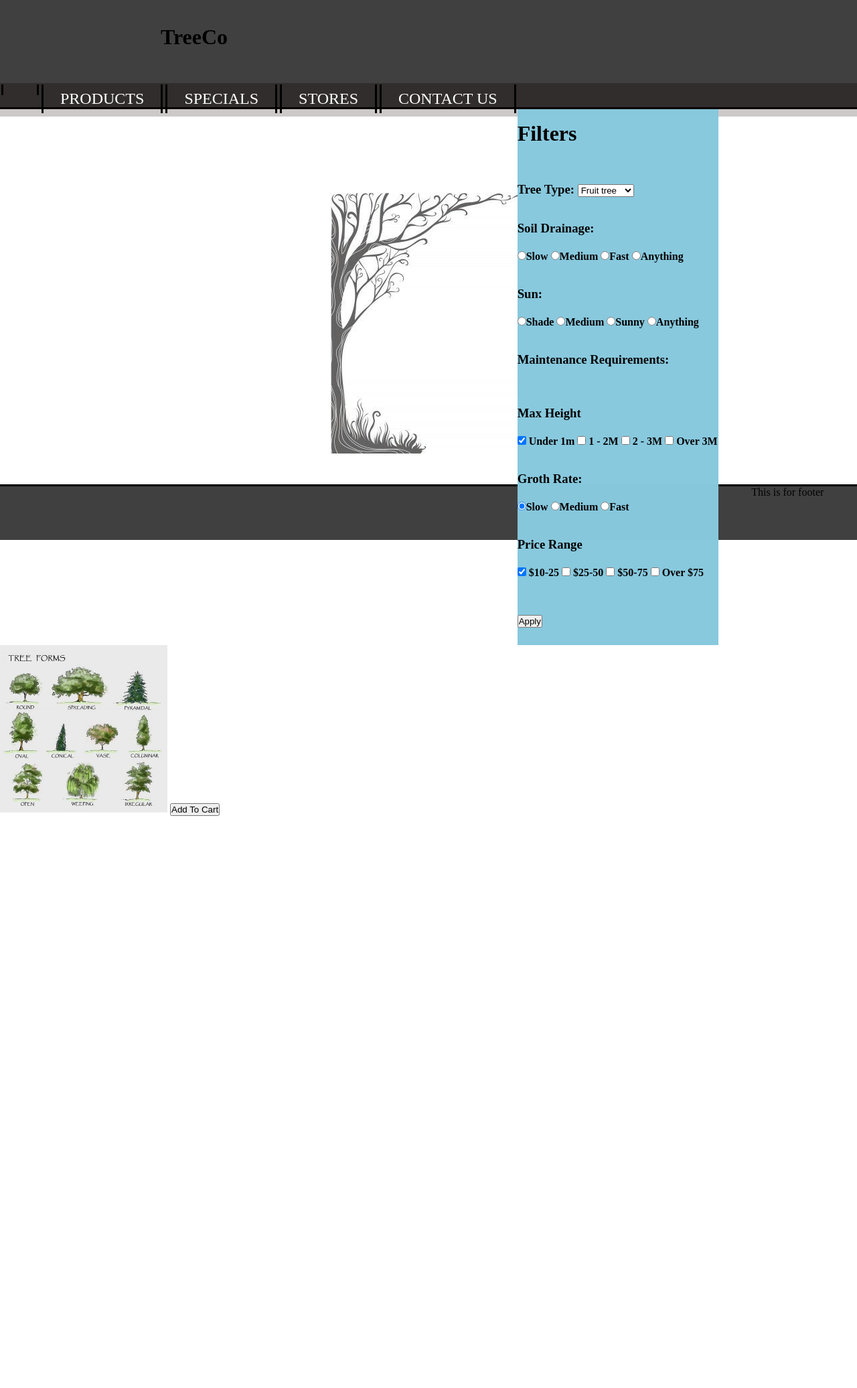
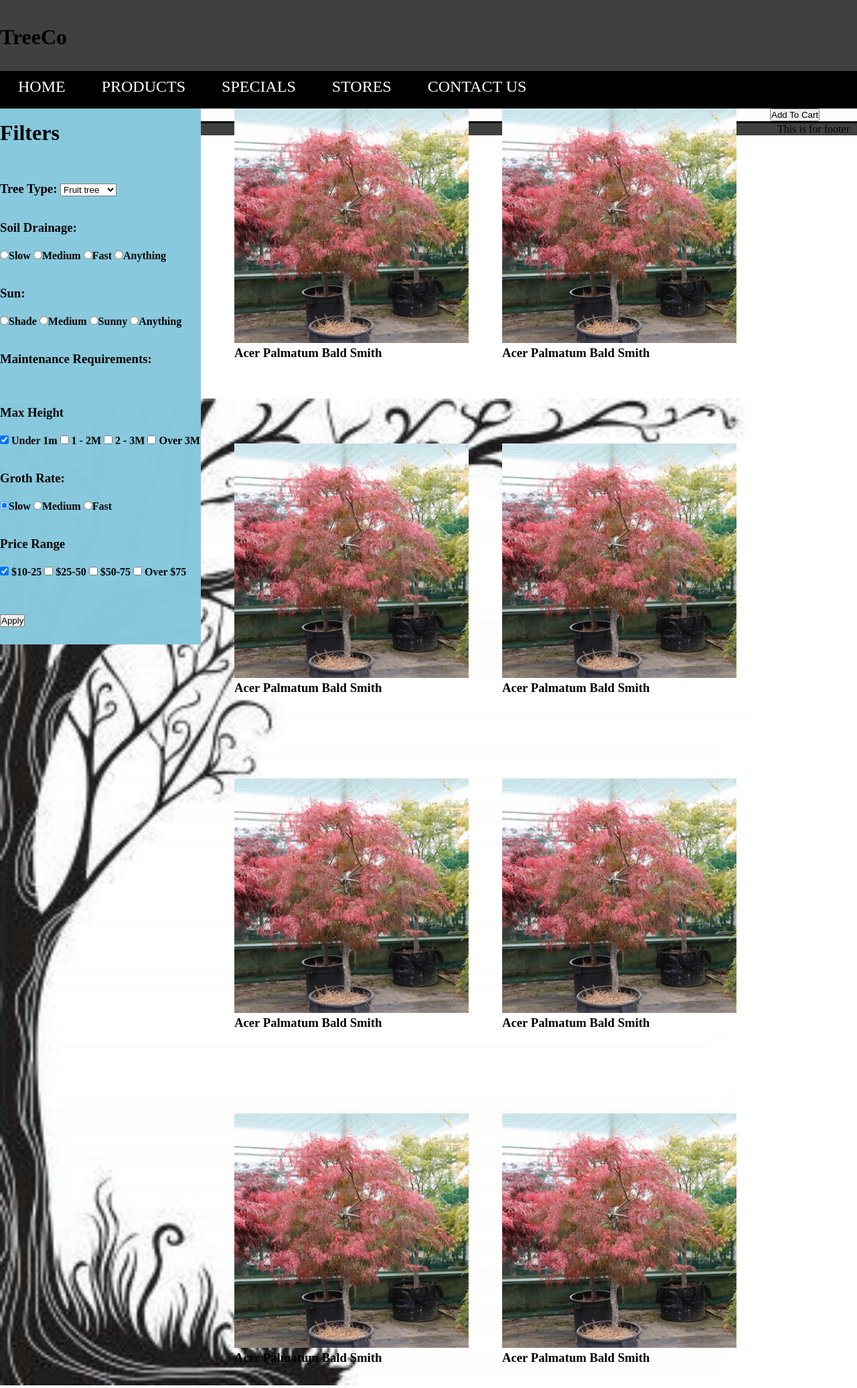
Before and after one commit to rachellee2/PlantATree, a PHP site: page /Product1.html in a window 1280 px wide; the page is wider, and only the part inside the window is pictured. Shown: the top 2072 px of that part at 67% size. Before the commit the page ends 1218 px from the top of that part, so only its background shows below. Run offline with PHP 8.4, Linux system fonts and the light colour scheme.

Commit message:
Updated Product page

```diff
--- a/Product1.html
+++ b/Product1.html
@@ -1,8 +1,9 @@
+<!DOCTYPE html>
 <html>
     <head>
         <title>TreeCo</title>
         <link rel="stylesheet" type="text/css" href="product.css">
-    </head>
+        <!--<meta name="viewport" content="width=device-width, initial-scale=1.0">-->
     <body>
         <div id="container">
             <header>
@@ -12,18 +13,18 @@
                 Change Background-->
                 <div class="wrapper1">
                     <h1><br>TreeCo</h1>
-
                 </div>
                     <div class="nav">
                         <ul>
-                        <li><a href</li>
+
+                            <li><a href="index.html">Home</a></li>
                             <li><a href="products.html">Products</a></li>
                             <li><a href="special.html">Specials</a></li>
                             <li><a href="stores.html">Stores</a></li>
                             <li><a href="about.html">Contact Us</a></li>
                         </ul>
                     </div>
-
+            </div>
 
             </header>
             <div id="main">
@@ -121,11 +122,47 @@
                     <input type="button" value="Apply">
                     <br><br>
                 </div>
-
-                <img src="images/treeform.jpg" width="250" height="250">
+                <div id="cont3">
+                    <div id="cont2">
+                        <img src="AcerPalmatumBaldsmith450x450.jpg" width="350" height="350">
+                        <h3>Acer Palmatum Bald Smith</h3>
+                    </div>
+                    <div id="cont2">
+                        <img src="AcerPalmatumBaldsmith450x450.jpg" width="350" height="350">
+                        <h3>Acer Palmatum Bald Smith</h3>
+                    </div>
+                    <div id="cont2">
+                        <img src="AcerPalmatumBaldsmith450x450.jpg" width="350" height="350">
+                        <h3>Acer Palmatum Bald Smith</h3>
+                    </div>
+                    <div id="cont2">
+                        <img src="AcerPalmatumBaldsmith450x450.jpg" width="350" height="350">
+                        <h3>Acer Palmatum Bald Smith</h3>
+                    </div><div id="cont2">
+                        <img src="AcerPalmatumBaldsmith450x450.jpg" width="350" height="350">
+                        <h3>Acer Palmatum Bald Smith</h3>
+                    </div><div id="cont2">
+                        <img src="AcerPalmatumBaldsmith450x450.jpg" width="350" height="350">
+                        <h3>Acer Palmatum Bald Smith</h3>
+                    </div><div id="cont2">
+                        <img src="AcerPalmatumBaldsmith450x450.jpg" width="350" height="350">
+                        <h3>Acer Palmatum Bald Smith</h3>
+                    </div><div id="cont2">
+                        <img src="AcerPalmatumBaldsmith450x450.jpg" width="350" height="350">
+                        <h3>Acer Palmatum Bald Smith</h3>
+                    </div><div id="cont2">
+                        <img src="AcerPalmatumBaldsmith450x450.jpg" width="350" height="350">
+                        <h3>Acer Palmatum Bald Smith</h3>
+                    </div>
+                    <div id="cont2">
+                        <img src="AcerPalmatumBaldsmith450x450.jpg" width="350" height="350">
+                        <h3>Acer Palmatum Bald Smith</h3>
+                    </div>
                     <button class="atb p_atc_button_dd p_atc_button_dd show_pwp ripple mobileButton fullButton" data-product-id="VGAASR1570" data-vault="1" data-location="normal" title="Add to cart">
                         <i class="fa fa-shopping-cart"></i> Add To Cart
                     </button>
+                </div>
+
             </div>
 
             <footer>
--- a/index.php
+++ /dev/null
@@ -1 +0,0 @@
-<?php include_once("index.html"); ?>
--- a/product.css
+++ b/product.css
@@ -3,10 +3,11 @@
     padding: 0%;
 }
 body{
-    background-image: url(images/tree.jpg);
-    background-position: center;
-    background-repeat: no-repeat;
-
+    background-image: url(images/tree2.jpg);
+    background-position: left;
+	background-repeat: no-repeat;
+	background-size: contain;
+	background-attachment: fixed;
 }
 #container{
 
@@ -20,24 +21,25 @@ header{
 #main{
 
     background-color: rgba(255, 255, 255, 0.3);
-    height: 70%;
+	border-top: solid;
+
 }
 
 footer{
     height: 10%;
-    background-color: #404040;
-    border-top: solid;
+	background-color: #404040;
+	border-top: solid;
+
 }
 .wrapper1{
 	margin: 0 auto 0;
-	width: 800px;
+	width: 100%;
 	height: 106px;
-
 }
 .nav{
-	margin:-30px auto;
-	background-color: rgba(17, 2, 2, 0.3);
-	width: 1600px;
+	margin:-48px auto ;
+	background-color: black;
+	width: 100%;
 
 }
 ul{
@@ -51,8 +53,6 @@ li{
 	display: block;
 	float:left;
 	margin: 2px;
-	border-left: solid;
-	border-right: solid;
 
 }
 li a{
@@ -77,3 +77,12 @@ li a:hover{
     height: 800px;
 	float:left;
 }
+
+#cont2{
+	width: 400px;
+	height: 500px;
+	float: left;
+}
+#cont3{
+	margin-left:350px;
+}
--- a/products.html
+++ b/products.html
@@ -1,9 +1,7 @@
-<!DOCTYPE html>
 <html>
     <head>
         <title>TreeCo</title>
         <link rel="stylesheet" type="text/css" href="indexstyle.css">
-        <!--<meta name="viewport" content="width=device-width, initial-scale=1.0">-->
     </head>
     <body>
         <div id="container">
```
Also changed, not shown: indexstyle.css (deleted, +0 -73 lines), AcerPalmatumBaldsmith450x450.jpg (added), README.md (deleted). Lines whose indentation alone changed are shown as unchanged.
